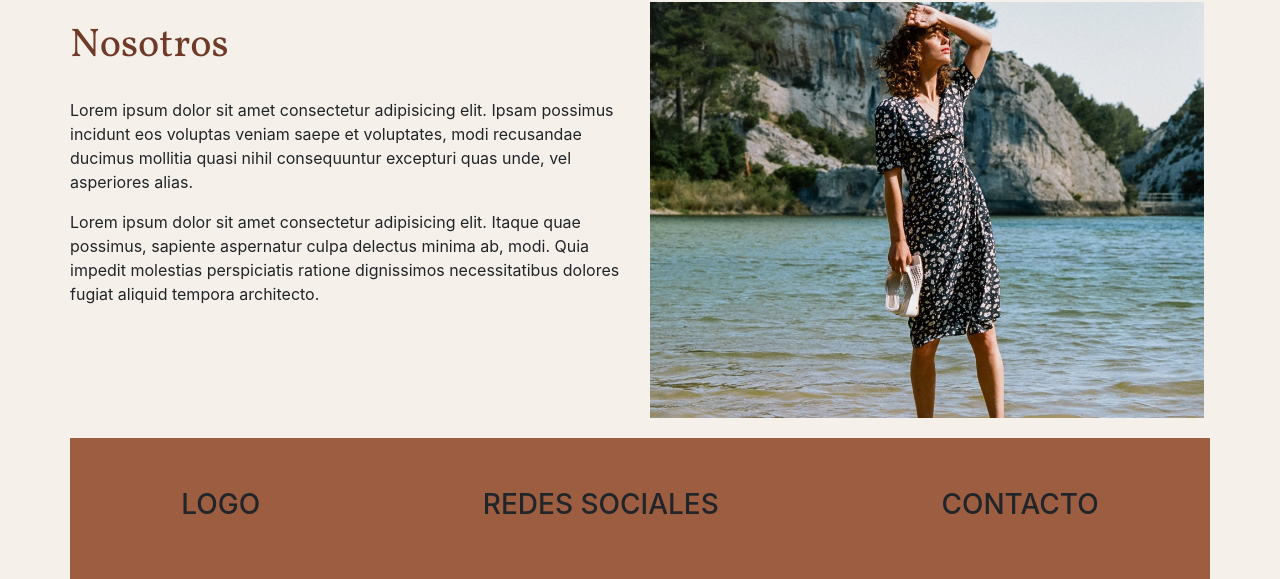
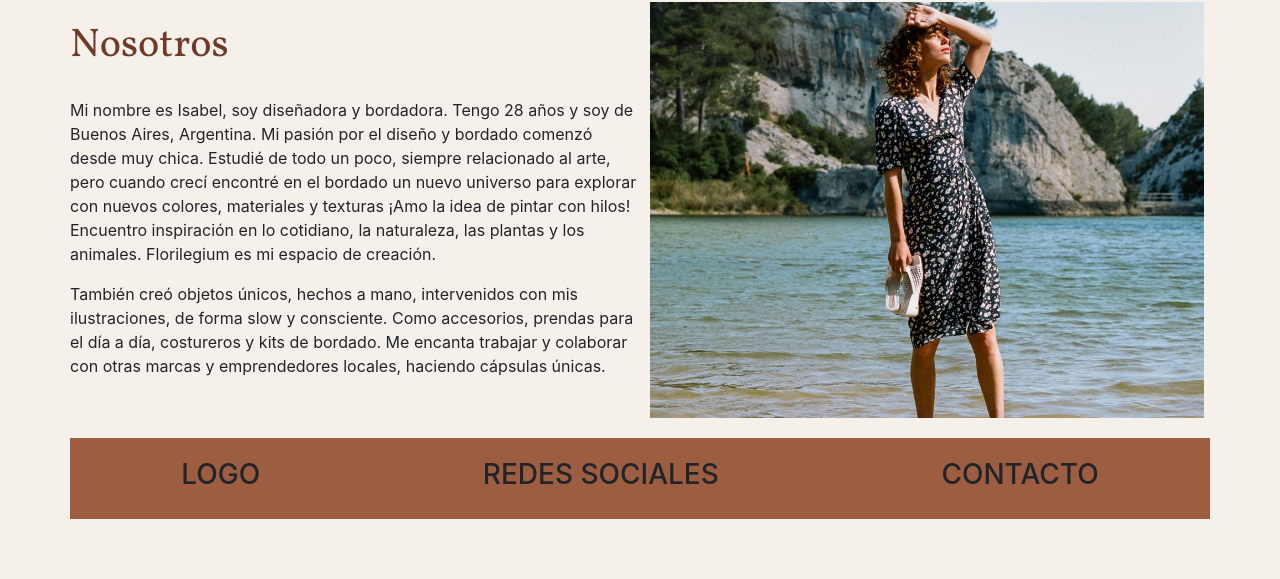
Before and after one commit to smarczuk/Florilegium2, a plain HTML site: page views/nosotros.html in a window 1280 px wide. Shown: the part 982-1561 px from the top of the page. After the commit the page ends 1501 px from the top, so only its background shows below. Drawn offline with nearby package versions, Linux system fonts and the light colour scheme.

Commit message:
modifique la pagina nosotros con texto real

```diff
--- a/assets/css/style.css
+++ b/assets/css/style.css
@@ -49,9 +49,9 @@ body {background-color: #F5F1EA;}
 .footerBg{background-color: #9C5D41;}
 .footerBg h2 {color: yellow; text-align: center;}
 .col-lg-12,.col-lg-6{padding-right: 0;padding-left: 0;}
-.paddingT{padding-top: 50px;}
+.paddingT{padding-top: 30px;}
 .centrar{text-align: center;}
-.paddingTB{padding-top: 50px;padding-bottom: 50px;}
+.paddingTB{padding-top: 20px;padding-bottom: 20px;}
 
 /* fin footer */
 
--- a/views/nosotros.html
+++ b/views/nosotros.html
@@ -80,8 +80,10 @@
 			<div class="col-lg-6 col-xs-12">
 				<h2 class="font">Nosotros</h2>
 				<div>
-					<p>Lorem ipsum dolor sit amet consectetur adipisicing elit. Ipsam possimus incidunt eos voluptas veniam saepe et voluptates, modi recusandae ducimus mollitia quasi nihil consequuntur excepturi quas unde, vel asperiores alias.</p>
-					<p>Lorem ipsum dolor sit amet consectetur adipisicing elit. Itaque quae possimus, sapiente aspernatur culpa delectus minima ab, modi. Quia impedit molestias perspiciatis ratione dignissimos necessitatibus dolores fugiat aliquid tempora architecto.</p>
+					<p>Mi nombre es Isabel, soy diseñadora y bordadora. Tengo 28 años y soy de Buenos Aires, Argentina. Mi pasión por el diseño y bordado comenzó desde muy chica. Estudié de todo un poco, siempre relacionado al arte, pero cuando crecí encontré en el bordado un nuevo universo para explorar con nuevos colores, materiales y texturas ¡Amo la idea de pintar con hilos!
+					Encuentro inspiración en lo cotidiano, la naturaleza, las plantas y los animales. Florilegium es mi espacio de creación.</p>
+					<p>También creó objetos únicos, hechos a mano, intervenidos con mis ilustraciones, de forma slow y consciente. Como accesorios, prendas para el día a día, costureros y kits de bordado.
+					Me encanta trabajar y colaborar con otras marcas y emprendedores locales, haciendo cápsulas únicas.</p>
 				</div>
 			</div>
 			<div class="col-lg-6 col-xs-12 paddingLR">
```
